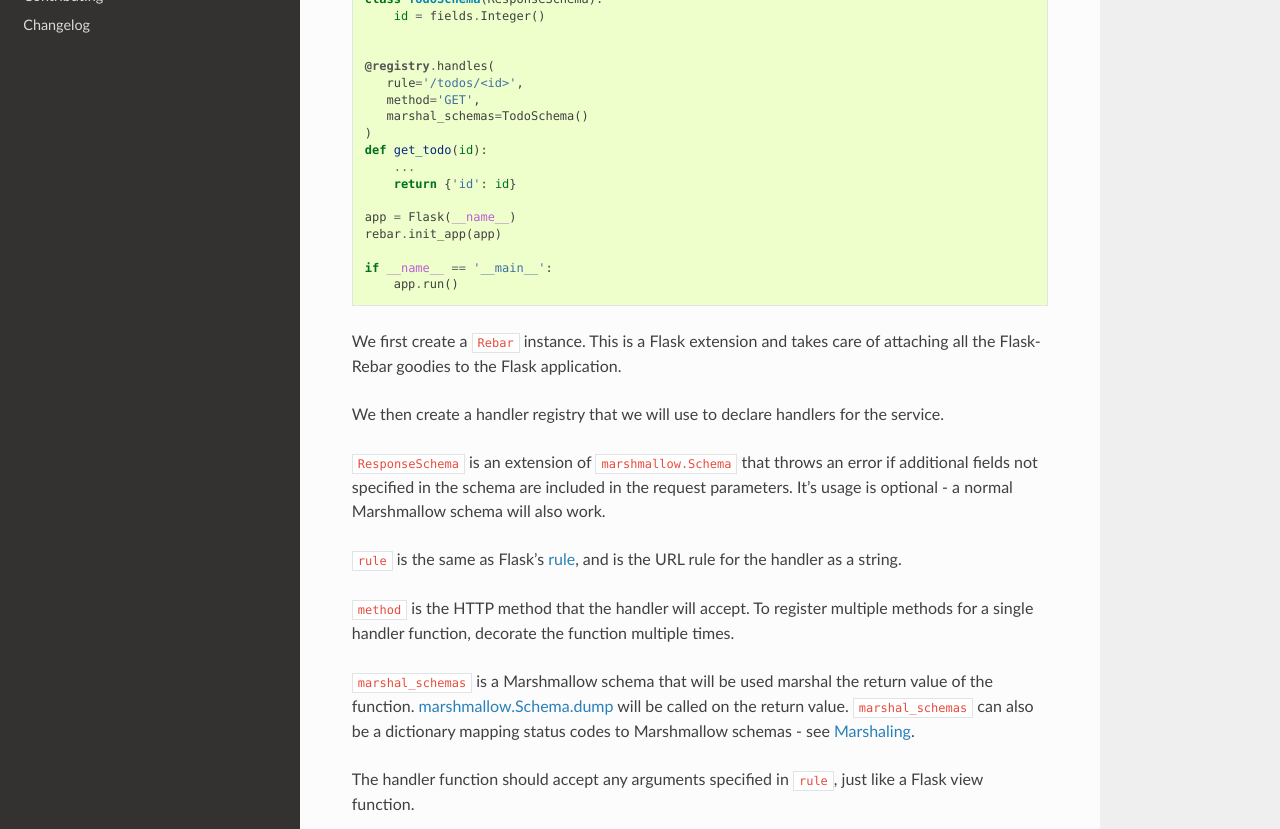
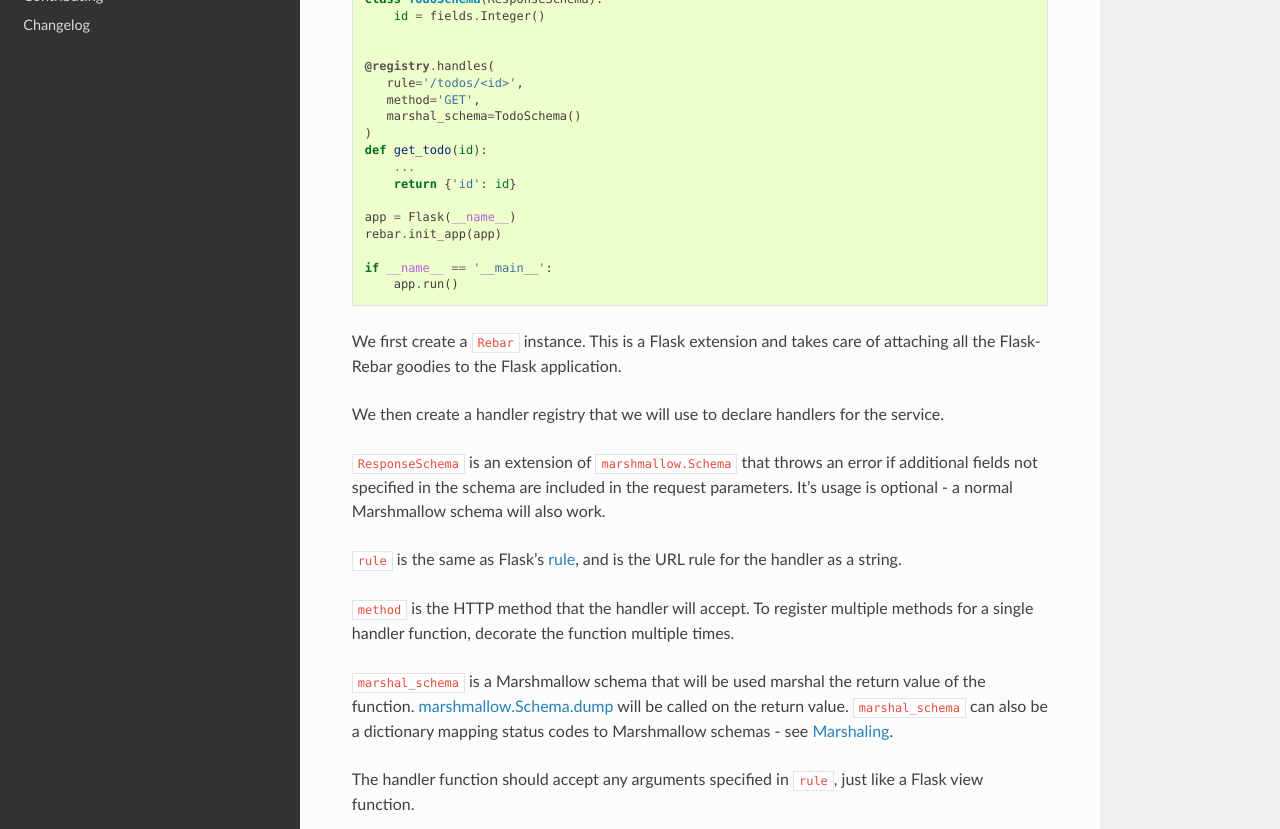
Before and after one commit to plangrid/flask-rebar, a Sphinx documentation site: the page built from docs/quickstart/basics.rst, in a window 1280 px wide and 1400 px high. Shown: the part 454-1283 px from the top of the window. Built offline with Sphinx 7.4.7 and the Read the Docs theme 2.0.0, drawn with Linux system fonts in a browser that asks for light colours; pages that are not in the unit, such as notebooks, are missing from menus; some of the changed text lies outside the part shown.

Commit message:
Rename marshal_schemas to marshal_schema

```diff
--- a/CHANGELOG.rst
+++ b/CHANGELOG.rst
@@ -1,5 +1,10 @@
 Changelog
 =========
+
+Version 1.0.0
+-------------
+
+* Renamed ``marshal_schemas`` parameter to ``marshal_schema``. While the marshal schema parameter is a bit more complex since it can also receive a dictionary, keeping it singular is more consistent with the other parameters. Note that this is a breaking change since 0.1.0.
 
 Version 0.1.0
 -------------
--- a/README.rst
+++ b/README.rst
@@ -59,7 +59,7 @@ Example
        rule='/todos/<int:todo_id>',
        method='GET',
        query_string_schema=UpdateTodoSchema(),
-       marshal_schemas=TodoSchema(),
+       marshal_schema=TodoSchema(),
    )
    def get_todo(todo_id):
        """
@@ -75,7 +75,7 @@ Example
 
        ...
 
-       # The response will be marshaled by `marshal_schemas`
+       # The response will be marshaled by `marshal_schema`
        return {'data': {}}
 
 
--- a/docs/index.rst
+++ b/docs/index.rst
@@ -54,7 +54,7 @@ Here's what a basic Flask-Rebar application looks like:
        rule='/todos/<int:todo_id>',
        method='GET',
        query_string_schema=UpdateTodoSchema(),
-       marshal_schemas=TodoSchema(),
+       marshal_schema=TodoSchema(),
    )
    def get_todo(todo_id):
        """
@@ -70,7 +70,7 @@ Here's what a basic Flask-Rebar application looks like:
 
        ...
 
-       # The response will be marshaled by `marshal_schemas`
+       # The response will be marshaled by `marshal_schema`
        return {'data': {}}
 
 
--- a/docs/quickstart/basics.rst
+++ b/docs/quickstart/basics.rst
@@ -25,7 +25,7 @@ Let's take a look at a very basic API using Flask-Rebar:
    @registry.handles(
       rule='/todos/<id>',
       method='GET',
-      marshal_schemas=TodoSchema()
+      marshal_schema=TodoSchema()
    )
    def get_todo(id):
        ...
@@ -47,7 +47,7 @@ We then create a handler registry that we will use to declare handlers for the s
 
 ``method`` is the HTTP method that the handler will accept. To register multiple methods for a single handler function, decorate the function multiple times.
 
-``marshal_schemas`` is a Marshmallow schema that will be used marshal the return value of the function. `marshmallow.Schema.dump <http://marshmallow.readthedocs.io/en/latest/api_reference.html#marshmallow.Schema.dump>`_ will be called on the return value. ``marshal_schemas`` can also be a dictionary mapping status codes to Marshmallow schemas - see :ref:`Marshaling`.
+``marshal_schema`` is a Marshmallow schema that will be used marshal the return value of the function. `marshmallow.Schema.dump <http://marshmallow.readthedocs.io/en/latest/api_reference.html#marshmallow.Schema.dump>`_ will be called on the return value. ``marshal_schema`` can also be a dictionary mapping status codes to Marshmallow schemas - see :ref:`Marshaling`.
 
 The handler function should accept any arguments specified in ``rule``, just like a Flask view function.
 
@@ -153,7 +153,7 @@ This default can be overriden in any particular handler by setting ``headers_sch
 Marshaling
 ==========
 
-The ``marshal_schemas`` argument of ``HandlerRegistry.handles`` can be one of three types: a ``marshmallow.Schema``, a dictionary mapping integers to ``marshmallow.Schema``, or ``None``.
+The ``marshal_schema`` argument of ``HandlerRegistry.handles`` can be one of three types: a ``marshmallow.Schema``, a dictionary mapping integers to ``marshmallow.Schema``, or ``None``.
 
 In the case of a ``marshmallow.Schema``, that schema is used to ``dump`` the return value of the handler function.
 
@@ -164,7 +164,7 @@ In the case of a dictionary mapping integers to ``marshmallow.Schemas``, the int
    @registry.handles(
       rule='/todos',
       method='POST',
-      marshal_schemas={
+      marshal_schema={
           201: TodoSchema()
       }
    )
@@ -174,7 +174,7 @@ In the case of a dictionary mapping integers to ``marshmallow.Schemas``, the int
 
 The schema to use for marshaling will be retrieved based on the status code the handler function returns. This isn't the prettiest part of Flask-Rebar, but it's done this way to help with the automatic Swagger generation.
 
-In the case of ``None`` (which is also the default), no marshaling takes place, and the return value is passed directly through to Flask. This means the if ``marshal_schemas`` is ``None``, the return value must be a return value that Flask supports, e.g. a string or a ``Flask.Response`` object.
+In the case of ``None`` (which is also the default), no marshaling takes place, and the return value is passed directly through to Flask. This means the if ``marshal_schema`` is ``None``, the return value must be a return value that Flask supports, e.g. a string or a ``Flask.Response`` object.
 
 .. code-block:: python
 
@@ -182,7 +182,7 @@ In the case of ``None`` (which is also the default), no marshaling takes place,
    @registry.handles(
       rule='/todos',
       method='GET',
-      marshal_schemas=None
+      marshal_schema=None
    )
    def get_todos():
        ...
```
Also changed, not shown: 5 other files.
